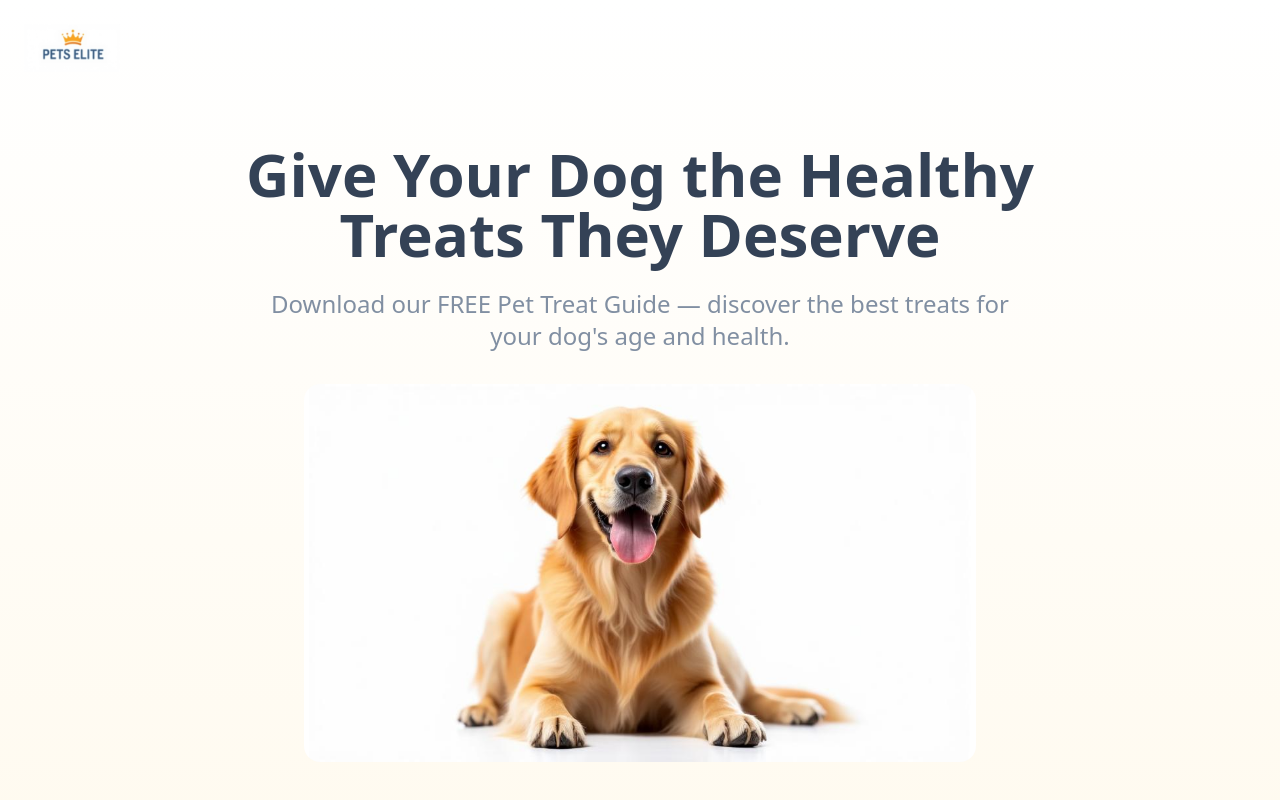
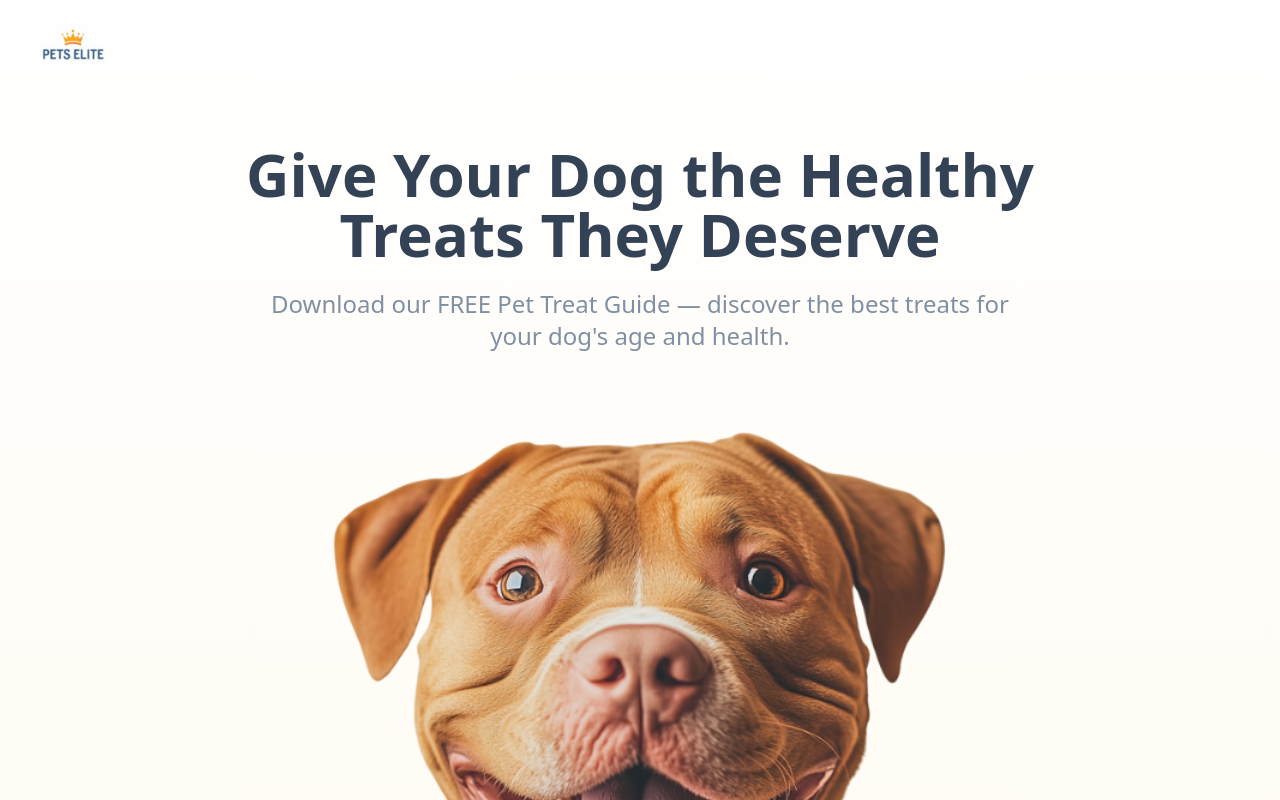
Before and after one commit to robertpetselite/pets-elite-lead-capture, a React (Vite) app: page / in a window 1280 px wide. Shown: the top 800 px of the page. Built offline with nearby package versions, Linux system fonts and the light colour scheme.

Commit message:
Replace dog image
Replace the hero section dog image with the provided image.

```diff
--- a/src/components/HeroSection.tsx
+++ b/src/components/HeroSection.tsx
@@ -20,8 +20,8 @@ export const HeroSection = () => {
         </p>
         <div className="relative max-w-2xl mx-auto">
           <img
-            src={heroImage}
-            alt="Happy golden retriever dog"
+            src="/lovable-uploads/198ed4f5-f83d-4fd9-8ac8-ef483bedf315.png"
+            alt="Happy smiling pit bull dog with tongue out"
             className="w-full h-auto rounded-2xl shadow-soft"
           />
         </div>
```
Also changed, not shown: public/lovable-uploads/198ed4f5-f83d-4fd9-8ac8-ef483bedf315.png (added), src/assets/happy-dog-hero.jpg.
